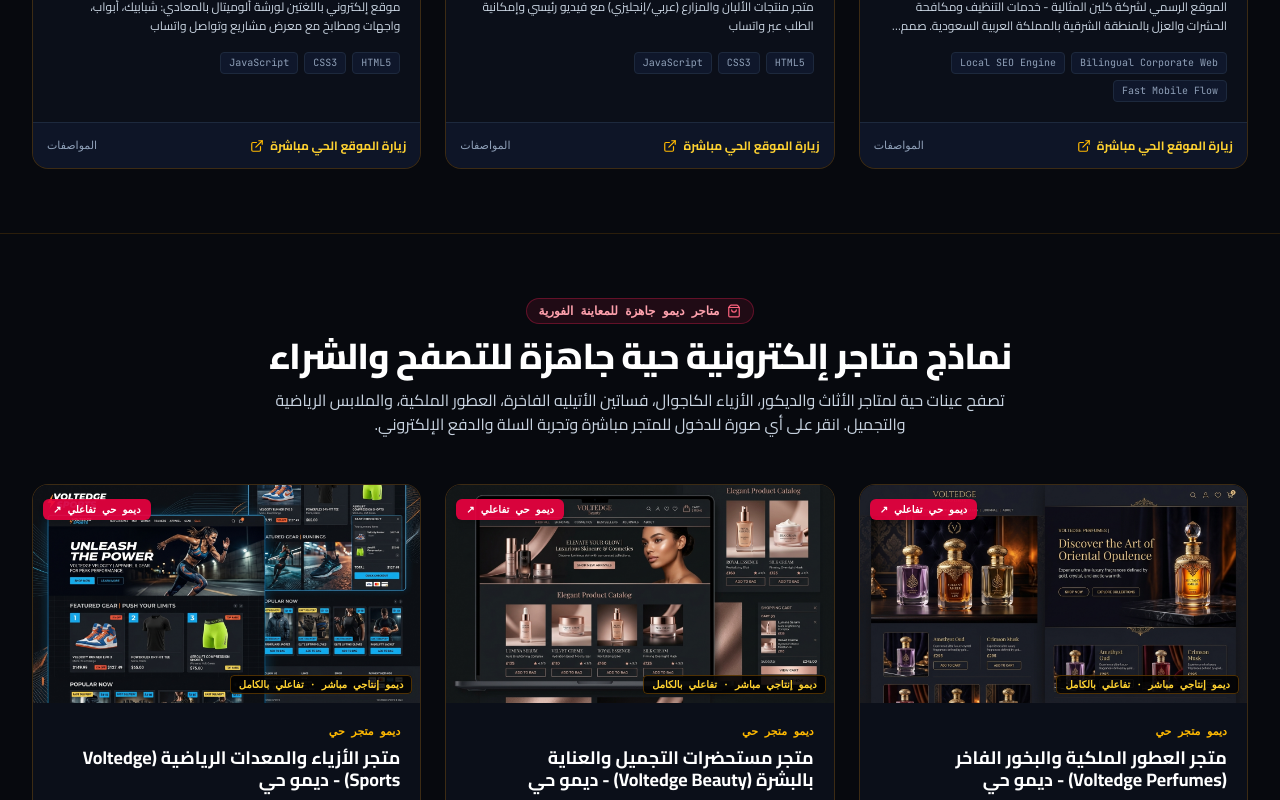
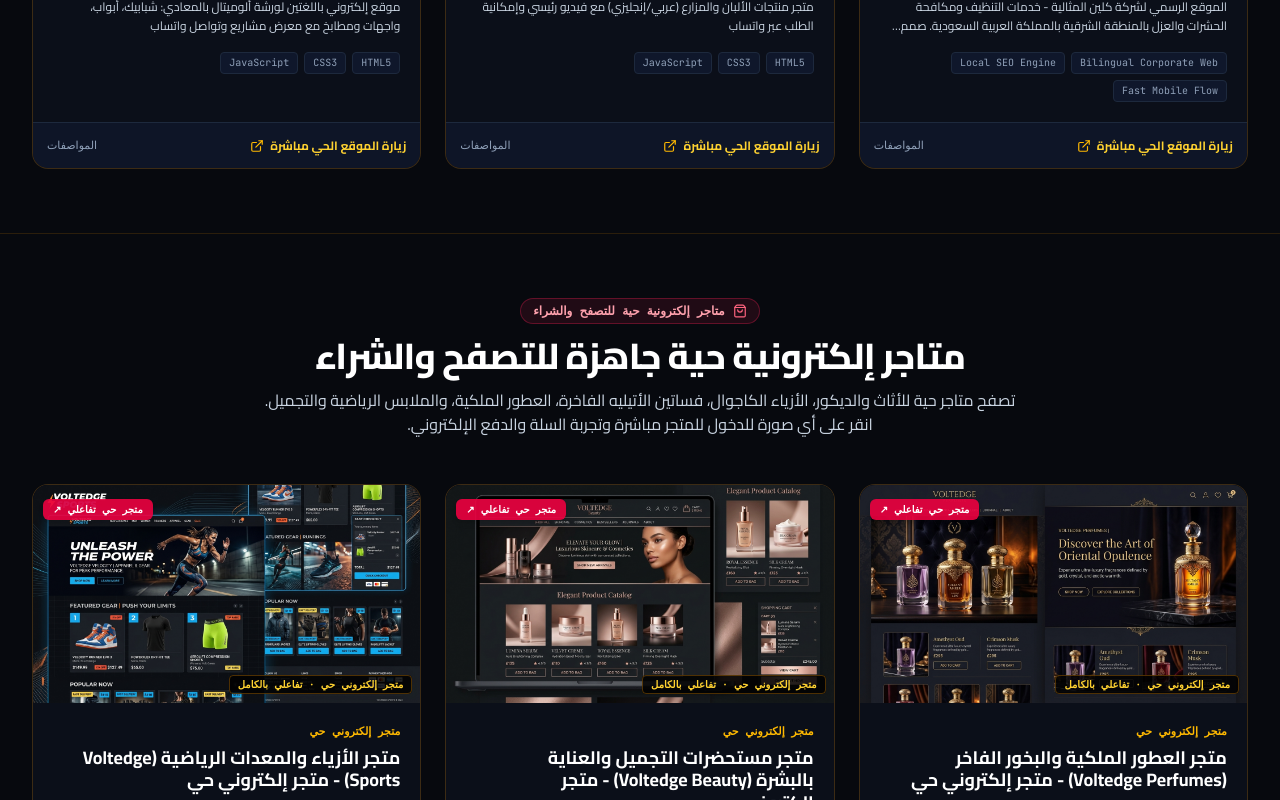
Before and after one commit to mostafa-salah01/my-portfolio-website, a React (Vite) app: page / in a window 1280 px wide. Shown: the part 2000-2800 px from the top of the page. Built offline with nearby package versions, Linux system fonts and the light colour scheme.

Commit message:
refactor: rename "store demos" to "live stores" across UI

```diff
--- a/src/components/AiChatWidget.tsx
+++ b/src/components/AiChatWidget.tsx
@@ -156,7 +156,7 @@ export const AiChatWidget: React.FC<AiChatWidgetProps> = ({ lang }) => {
 
     if (lower.includes('شحن') || lower.includes('لوجست') || lower.includes('shipping') || lower.includes('courier')) {
       if (isEn) {
-        return `Our Smart Shipping & Courier Management Platform features:\n• Printable PDF waybills with high-density barcodes & QR codes.\n• Driver proof-of-delivery mobile interface with signatures.\n• Live tracking portal with automated WhatsApp/SMS customer updates.\n• Cash-on-Delivery (COD) financial reconciliation ledger.\n\nContact us on WhatsApp (+201107787049) for a customized demo! 🚀`;
+        return `Our Smart Shipping & Courier Management Platform features:\n• Printable PDF waybills with high-density barcodes & QR codes.\n• Driver proof-of-delivery mobile interface with signatures.\n• Live tracking portal with automated WhatsApp/SMS customer updates.\n• Cash-on-Delivery (COD) financial reconciliation ledger.\n\nContact us on WhatsApp (+201107787049) for a live preview and consultation! 🚀`;
       }
       return `أهلاً بحضرتك! 🚚\nسيستم الشحن واللوجستيات من WebStack بيوفر لك:\n• إصدار بوالص شحن PDF مع باركود وQR متوافق قياسياً.\n• شاشات للمناديب لتسجيل الاستلام وإثبات التسليم والتوقيع.\n• بوابة تتبع حية للعميل مع إشعارات واتساب لحظية.\n• تسوية دقيقة لمبالغ التحصيل عند الاستلام (COD) والمطابقات البنكية.\n\nتفضل بالتواصل معنا على واتساب (+201107787049) لمناقشة تفاصيل نظامك! 🚀`;
     }
--- a/src/components/Footer.tsx
+++ b/src/components/Footer.tsx
@@ -107,7 +107,7 @@ export const Footer: React.FC<FooterProps> = ({ lang, onNavigate }) => {
           <div>
             <h4 className="text-white font-bold text-sm mb-4 font-mono flex items-center gap-2">
               <span className="w-1.5 h-1.5 rounded-full bg-[#DC2626]"></span>
-              <span>{isAr ? 'روابط وسابقة أعمال' : 'Portfolio & Demos'}</span>
+              <span>{isAr ? 'روابط ومشاريع حية' : 'Portfolio & Live Stores'}</span>
             </h4>
             <ul className="space-y-2.5 text-xs sm:text-sm">
               <li>
--- a/src/components/Header.tsx
+++ b/src/components/Header.tsx
@@ -69,7 +69,7 @@ export const Header: React.FC<HeaderProps> = ({ lang, onToggleLang, activeTab, o
             onClick={() => handleNavClick('home', 'store-demos')}
             className="text-sm font-semibold text-slate-300 hover:text-amber-300 transition-colors cursor-pointer"
           >
-            {isAr ? 'ديموهات المتاجر' : 'Store Demos'}
+            {isAr ? 'المتاجر الحية' : 'Live Stores'}
           </button>
 
           <button
@@ -164,7 +164,7 @@ export const Header: React.FC<HeaderProps> = ({ lang, onToggleLang, activeTab, o
             onClick={() => handleNavClick('home', 'store-demos')}
             className="w-full block py-2 text-start text-slate-200 font-semibold hover:text-amber-300 cursor-pointer"
           >
-            {isAr ? 'ديموهات المتاجر الجاهزة' : 'Live Store Demos'}
+            {isAr ? 'المتاجر الإلكترونية الحية' : 'Live Turnkey Stores'}
           </button>
 
           <button
--- a/src/data/projects.ts
+++ b/src/data/projects.ts
@@ -196,16 +196,16 @@ export const PORTFOLIO_PROJECTS: ProjectItem[] = [
   },
   {
     id: 'voltedge-perfumes',
-    titleEn: 'Voltedge Perfumes — Luxury Fragrances & Oud Live Store Demo',
-    titleAr: 'متجر العطور الملكية والبخور الفاخر (Voltedge Perfumes) - ديمو حي',
-    taglineEn: 'Royal luxury fragrance boutique demo with fragrance pyramid and gift bundling',
-    taglineAr: 'ديمو متجر ملكي فخم للعطور الشرقية والغربية والعود والبخور مع استعراض الهرم العطري وباقات الهدايا',
+    titleEn: 'Voltedge Perfumes — Luxury Fragrances & Oud Live Store',
+    titleAr: 'متجر العطور الملكية والبخور الفاخر (Voltedge Perfumes) - متجر إلكتروني حي',
+    taglineEn: 'Royal luxury fragrance boutique with fragrance pyramid and gift bundling',
+    taglineAr: 'متجر ملكي فخم للعطور الشرقية والغربية والعود والبخور مع استعراض الهرم العطري وباقات الهدايا',
     image: '/assets/images/demo_perfumes_store.jpg',
     category: 'ecommerce-demos',
-    categoryLabelEn: 'Live Store Demo',
-    categoryLabelAr: 'ديمو متجر حي',
-    metricsEn: 'Live Production Demo · 100% Interactive',
-    metricsAr: 'ديمو إنتاجي مباشر · تفاعلي بالكامل',
+    categoryLabelEn: 'Live Production Store',
+    categoryLabelAr: 'متجر إلكتروني حي',
+    metricsEn: 'Live Production Store · 100% Interactive',
+    metricsAr: 'متجر إلكتروني حي · تفاعلي بالكامل',
     tech: ['Luxury UI', 'Fragrance Pyramid', 'Bottle Sizes (50/100ml)', 'Gift Sets', 'Premium UX'],
     featuresEn: [
       'Royal aesthetic showcasing top, heart, and base fragrance pyramid notes',
@@ -220,21 +220,21 @@ export const PORTFOLIO_PROJECTS: ProjectItem[] = [
       'دفع إلكتروني آمن مع فواتير PDF فورية تؤكد تفاصيل ومحتوى الطلب'
     ],
     liveUrl: 'http://perfumes.codix.uk/',
-    whatsappMsg: 'مرحباً فريق WebStack، شاهدت ديمو متجر العطور (Voltedge Perfumes) http://perfumes.codix.uk/ وأرغب في برمجة متجر مماثل لنشاطي والحصول على عرض سعر مخصص',
-    badge: 'ديمو عطور'
+    whatsappMsg: 'مرحباً فريق WebStack، شاهدت متجر العطور (Voltedge Perfumes) http://perfumes.codix.uk/ وأرغب في برمجة متجر مماثل لنشاطي والحصول على عرض سعر مخصص',
+    badge: 'متجر عطور'
   },
   {
     id: 'voltedge-beauty',
-    titleEn: 'Voltedge Beauty — Cosmetics & Skincare Live Store Demo',
-    titleAr: 'متجر مستحضرات التجميل والعناية بالبشرة (Voltedge Beauty) - ديمو حي',
-    taglineEn: 'Luxury cosmetics & skincare turnkey store with instant cart and mobile checkout',
-    taglineAr: 'ديمو متجر إلكتروني فاخر لمستحضرات التجميل والعناية بالبشرة والمكياج مع سلة ذكية ودفع فوري',
+    titleEn: 'Voltedge Beauty — Cosmetics & Skincare Live Store',
+    titleAr: 'متجر مستحضرات التجميل والعناية بالبشرة (Voltedge Beauty) - متجر إلكتروني حي',
+    taglineEn: 'Luxury cosmetics & skincare store with instant cart and mobile checkout',
+    taglineAr: 'متجر إلكتروني فاخر لمستحضرات التجميل والعناية بالبشرة والمكياج مع سلة ذكية ودفع فوري',
     image: '/assets/images/demo_beauty_store.jpg',
     category: 'ecommerce-demos',
-    categoryLabelEn: 'Live Store Demo',
-    categoryLabelAr: 'ديمو متجر حي',
-    metricsEn: 'Live Production Demo · 100% Interactive',
-    metricsAr: 'ديمو إنتاجي مباشر · تفاعلي بالكامل',
+    categoryLabelEn: 'Live Production Store',
+    categoryLabelAr: 'متجر إلكتروني حي',
+    metricsEn: 'Live Production Store · 100% Interactive',
+    metricsAr: 'متجر إلكتروني حي · تفاعلي بالكامل',
     tech: ['E-Commerce Front', 'Responsive UI', 'Instant Cart Drawer', 'Beauty Catalog', 'Payment Ready'],
     featuresEn: [
       'Specialized luxury design customized for skincare, cosmetics and premium beauty lines',
@@ -249,21 +249,21 @@ export const PORTFOLIO_PROJECTS: ProjectItem[] = [
       'صفحات منتجات مفصلة تشمل المكونات وطريقة الاستخدام وتقييمات العملاء'
     ],
     liveUrl: 'https://mostafa-salah01.github.io/voltedge-beauty/?fbclid#/home',
-    whatsappMsg: 'مرحباً فريق WebStack، شاهدت ديمو متجر التجميل (Voltedge Beauty) وأرغب في برمجة متجر مماثل لنشاطي والحصول على عرض سعر مخصص',
-    badge: 'ديمو تجميل'
+    whatsappMsg: 'مرحباً فريق WebStack، شاهدت متجر التجميل (Voltedge Beauty) وأرغب في برمجة متجر مماثل لنشاطي والحصول على عرض سعر مخصص',
+    badge: 'متجر تجميل'
   },
   {
     id: 'voltedge-sports',
-    titleEn: 'Voltedge Sports — Athletic Gear & Apparel Live Store Demo',
-    titleAr: 'متجر الأزياء والمعدات الرياضية (Voltedge Sports) - ديمو حي',
+    titleEn: 'Voltedge Sports — Athletic Gear & Apparel Live Store',
+    titleAr: 'متجر الأزياء والمعدات الرياضية (Voltedge Sports) - متجر إلكتروني حي',
     taglineEn: 'High-energy sportswear e-commerce store with dynamic sizing and stock sync',
-    taglineAr: 'ديمو متجر رياضي عالي الحيوية للملابس الرياضية والأحذية ومعدات اللياقة مع محرك مقاسات ذكي',
+    taglineAr: 'متجر رياضي عالي الحيوية للملابس الرياضية والأحذية ومعدات اللياقة مع محرك مقاسات ذكي',
     image: '/assets/images/demo_sports_store.jpg',
     category: 'ecommerce-demos',
-    categoryLabelEn: 'Live Store Demo',
-    categoryLabelAr: 'ديمو متجر حي',
-    metricsEn: 'Live Production Demo · 100% Interactive',
-    metricsAr: 'ديمو إنتاجي مباشر · تفاعلي بالكامل',
+    categoryLabelEn: 'Live Production Store',
+    categoryLabelAr: 'متجر إلكتروني حي',
+    metricsEn: 'Live Production Store · 100% Interactive',
+    metricsAr: 'متجر إلكتروني حي · تفاعلي بالكامل',
     tech: ['Athletic E-Commerce', 'Variant Matrix (Sizes/Colors)', 'Fast Filter', 'Stock Alerts', 'Mobile Velocity'],
     featuresEn: [
       'Dynamic size, color, and fit matrix with real-time stock availability badges',
@@ -278,8 +278,8 @@ export const PORTFOLIO_PROJECTS: ProjectItem[] = [
       'جاهزية للربط مع بوالص الشحن السريع وتسوية الدفع عند الاستلام'
     ],
     liveUrl: 'https://voltedge-sports.codix.uk/',
-    whatsappMsg: 'مرحباً فريق WebStack، شاهدت ديمو متجر الرياضة (Voltedge Sports) https://voltedge-sports.codix.uk/ وأرغب في برمجة متجر مماثل لنشاطي والحصول على عرض سعر مخصص',
-    badge: 'ديمو رياضي'
+    whatsappMsg: 'مرحباً فريق WebStack، شاهدت متجر الرياضة (Voltedge Sports) https://voltedge-sports.codix.uk/ وأرغب في برمجة متجر مماثل لنشاطي والحصول على عرض سعر مخصص',
+    badge: 'متجر رياضي'
   },
   {
     id: 'voltedge-furniture',
--- a/src/views/HomeView.tsx
+++ b/src/views/HomeView.tsx
@@ -29,7 +29,7 @@ export const HomeView: React.FC<HomeViewProps> = ({ lang, onSelectProject, onNav
     'مواقع تعريفية احترافية للشركات (ثنائية اللغة)',
     '0% عمولات على مبيعات متجرك للأبد',
     'ربط جميع بوابات الدفع (مدى، فيزا، أبل باي، تابي، تمارا)',
-    'سابقة أعمال حية ونماذج ديمو تفاعلية'
+    'سابقة أعمال حية ومتاجر ومواقع تفاعلية'
   ];
 
   const rolesEn = [
@@ -37,7 +37,7 @@ export const HomeView: React.FC<HomeViewProps> = ({ lang, onSelectProject, onNav
     'Bilingual Corporate Websites (Arabic & English Included)',
     '0% Sales Commission on Your Store Forever',
     'All Payment Gateways (Mada, Visa, Apple Pay, Tabby, Tamara)',
-    'Live Client Showcases & Interactive Turnkey Demos'
+    'Live Client Showcases & Interactive Turnkey Stores'
   ];
 
   const [roleIndex, setRoleIndex] = useState(0);
@@ -316,20 +316,20 @@ export const HomeView: React.FC<HomeViewProps> = ({ lang, onSelectProject, onNav
         </div>
       </section>
 
-      {/* 3. SECTION 2: INTERACTIVE LIVE STORE DEMOS (نماذج وديموهات المتاجر الإلكترونية الجاهزة للمعاينة) */}
+      {/* 3. SECTION 2: INTERACTIVE LIVE STORES (متاجر إلكترونية حية جاهزة للمعاينة المباشرة) */}
       <section id="store-demos" className="max-w-7xl mx-auto px-4 sm:px-6 lg:px-8 py-16 scroll-mt-24 border-t border-amber-500/15">
         <div className="text-center max-w-3xl mx-auto mb-12">
           <div className="inline-flex items-center gap-2 px-3 py-1 rounded-full bg-rose-500/10 border border-rose-500/30 text-rose-300 text-xs font-mono font-bold mb-3">
             <ShoppingBag className="w-3.5 h-3.5 text-rose-400" />
-            <span>{isAr ? 'متاجر ديمو جاهزة للمعاينة الفورية' : 'Turnkey Live Store Demos'}</span>
+            <span>{isAr ? 'متاجر إلكترونية حية للتصفح والشراء' : 'Turnkey Live Production Stores'}</span>
           </div>
           <h2 className="text-2xl sm:text-4xl font-extrabold text-white tracking-tight mb-3">
-            {isAr ? 'نماذج متاجر إلكترونية حية جاهزة للتصفح والشراء' : 'Interactive E-Commerce Store Demos Ready to Explore'}
+            {isAr ? 'متاجر إلكترونية حية جاهزة للتصفح والشراء' : 'Interactive E-Commerce Live Stores Ready to Explore'}
           </h2>
           <p className="text-sm sm:text-base text-slate-300">
             {isAr
-              ? 'تصفح عينات حية لمتاجر الأثاث والديكور، الأزياء الكاجوال، فساتين الأتيليه الفاخرة، العطور الملكية، والملابس الرياضية والتجميل. انقر على أي صورة للدخول للمتجر مباشرة وتجربة السلة والدفع الإلكتروني.'
-              : 'Explore ready-to-test live store demos for Furniture, Casual Fashion, Haute Couture, Fragrances, Sportswear, and Cosmetics. Click any image to test live carts and checkout.'}
+              ? 'تصفح متاجر حية للأثاث والديكور، الأزياء الكاجوال، فساتين الأتيليه الفاخرة، العطور الملكية، والملابس الرياضية والتجميل. انقر على أي صورة للدخول للمتجر مباشرة وتجربة السلة والدفع الإلكتروني.'
+              : 'Explore ready-to-test live stores for Furniture, Casual Fashion, Haute Couture, Fragrances, Sportswear, and Cosmetics. Click any image to test live carts and checkout.'}
           </p>
         </div>
 
@@ -346,7 +346,7 @@ export const HomeView: React.FC<HomeViewProps> = ({ lang, onSelectProject, onNav
                 title={isAr ? `اضغط للدخول إلى ${projectTitle} مباشرة` : `Click to enter ${projectTitle} directly`}
               >
                 <div>
-                  {/* Clickable Image with direct live demo overlay */}
+                  {/* Clickable Image with direct live store overlay */}
                   <div className="relative aspect-video w-full overflow-hidden bg-slate-950">
                     <img
                       src={project.image}
@@ -358,16 +358,16 @@ export const HomeView: React.FC<HomeViewProps> = ({ lang, onSelectProject, onNav
                       }}
                     />
 
-                    {/* Live Demo Click Prompt Overlay */}
+                    {/* Live Store Click Prompt Overlay */}
                     <div className="absolute inset-0 bg-black/55 opacity-0 group-hover:opacity-100 transition-opacity duration-300 flex items-center justify-center p-4">
                       <div className="px-4 py-2.5 rounded-xl bg-gradient-to-r from-[#DC2626] to-[#D97706] text-white font-bold text-xs flex items-center gap-2 shadow-xl transform -translate-y-2 group-hover:translate-y-0 transition-transform">
-                        <span>{isAr ? 'اضغط لتجربة المتجر الحي ↗' : 'Test Live Store Demo ↗'}</span>
+                        <span>{isAr ? 'اضغط لتجربة المتجر الحي ↗' : 'Visit Live Store ↗'}</span>
                       </div>
                     </div>
 
                     <div className="absolute top-2.5 end-2.5">
                       <span className="px-2.5 py-1 rounded-md bg-rose-600/90 text-white text-[10px] font-bold font-mono shadow-md">
-                        {isAr ? 'ديمو حي تفاعلي ↗' : 'LIVE DEMO ↗'}
+                        {isAr ? 'متجر حي تفاعلي ↗' : 'LIVE STORE ↗'}
                       </span>
                     </div>
 
@@ -415,7 +415,7 @@ export const HomeView: React.FC<HomeViewProps> = ({ lang, onSelectProject, onNav
                     className="inline-flex items-center gap-1.5 px-3.5 py-1.5 rounded-lg bg-slate-800 hover:bg-slate-700 text-amber-300 font-bold text-xs border border-amber-500/30 transition-all hover:scale-105"
                   >
                     <Eye className="w-3.5 h-3.5 text-amber-400" />
-                    <span>{isAr ? 'معاينة المتجر الحي' : 'Test Live Demo'}</span>
+                    <span>{isAr ? 'زيارة المتجر الحي' : 'Visit Live Store'}</span>
                     <ExternalLink className="w-3 h-3" />
                   </a>
 
--- a/src/views/OtherServicesView.tsx
+++ b/src/views/OtherServicesView.tsx
@@ -247,7 +247,7 @@ export const OtherServicesView: React.FC<OtherServicesViewProps> = ({
           </h3>
           <p className="text-sm text-slate-300 max-w-xl mx-auto mb-6">
             {isAr
-              ? 'تصفح صفحتنا الرئيسية المخصصة بالكامل لإنشاء المتاجر الإلكترونية وسابقة الأعمال الحية والديموهات.'
+              ? 'تصفح صفحتنا الرئيسية المخصصة بالكامل لإنشاء المتاجر الإلكترونية وسابقة الأعمال الحية والمواقع المنفذة.'
               : 'Explore our dedicated home page focused exclusively on handcrafted e-commerce stores and live showcases.'}
           </p>
           <button
--- a/src/views/ServiceDetailView.tsx
+++ b/src/views/ServiceDetailView.tsx
@@ -103,7 +103,7 @@ export const ServiceDetailView: React.FC<ServiceDetailViewProps> = ({
                 onClick={() => onNavigate('home', 'portfolio')}
                 className="px-6 py-3.5 rounded-2xl bg-slate-900 hover:bg-slate-800 text-amber-300 font-bold text-sm sm:text-base border border-amber-500/30 transition-all flex items-center gap-2 cursor-pointer shadow-sm"
               >
-                <span>{isAr ? 'معاينة النماذج الحية' : 'View Live Demos'}</span>
+                <span>{isAr ? 'معاينة المتاجر والمواقع الحية' : 'View Live Stores & Sites'}</span>
                 <ArrowRight className="w-4 h-4 rtl:rotate-180" />
               </button>
             </div>
@@ -188,7 +188,7 @@ export const ServiceDetailView: React.FC<ServiceDetailViewProps> = ({
         {relatedProjects.length > 0 && (
           <div className="my-16">
             <h2 className="text-2xl sm:text-3xl font-extrabold text-white mb-6 text-center">
-              {isAr ? 'سابقة أعمال ونماذج مرتبطة بهذه الخدمة' : 'Related Production Showcases & Demos'}
+              {isAr ? 'سابقة أعمال ومشاريع حية مرتبطة بهذه الخدمة' : 'Related Live Production Showcases'}
             </h2>
 
             <div className="grid grid-cols-1 md:grid-cols-3 gap-6">
```
